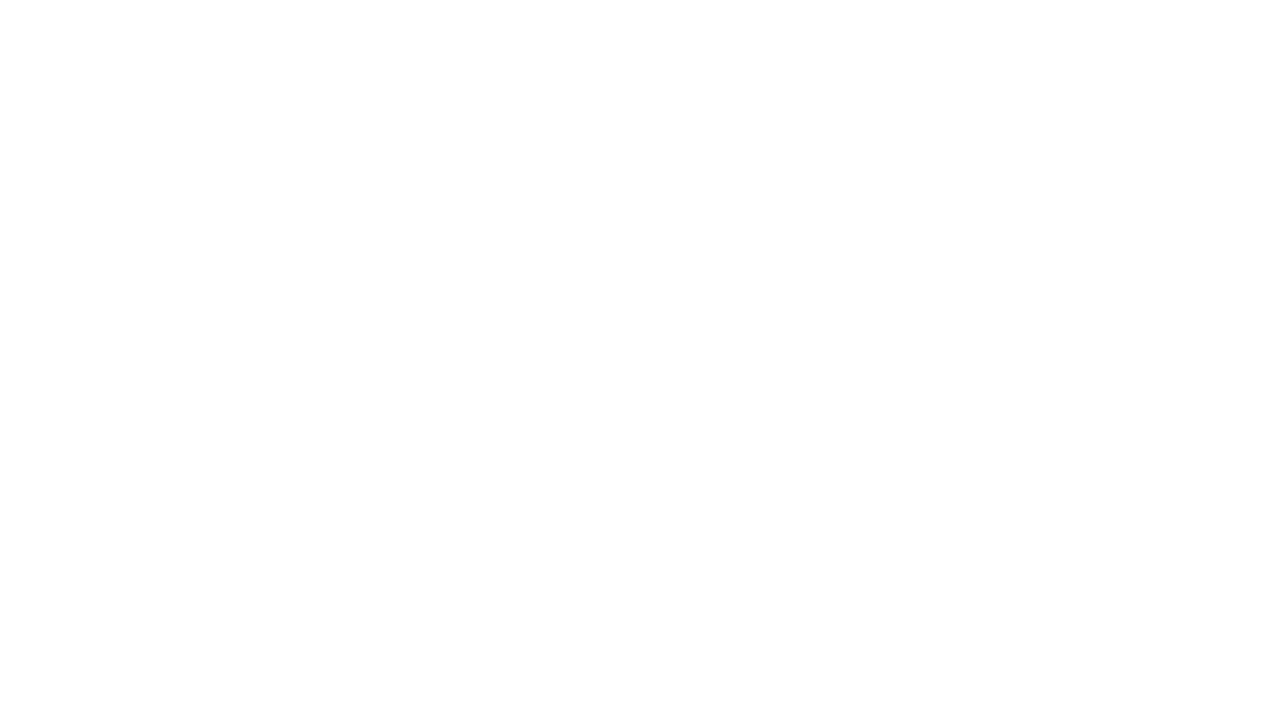
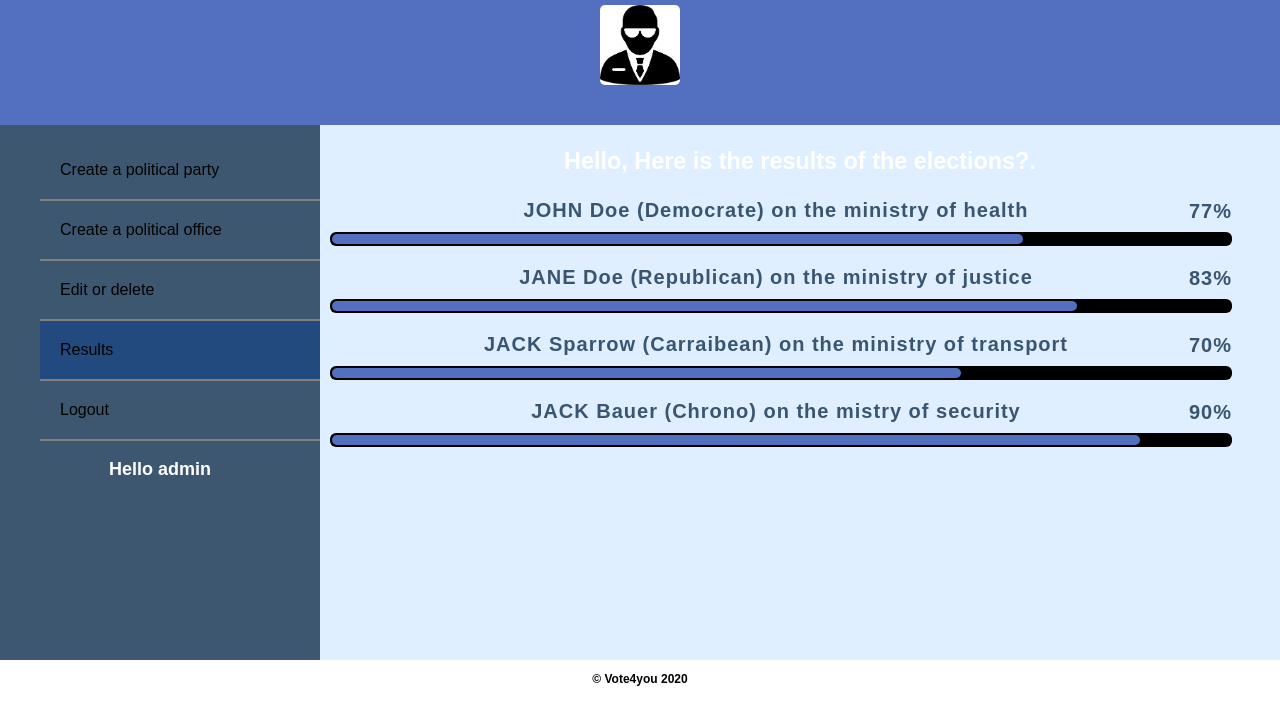
Before and after one commit to Ally4/Your-Vote-React, a React (Create React App) app: page /results-admin in a window 1280 px wide. Shown: the top 724 px of the page. Built offline with nearby package versions, Linux system fonts and the light colour scheme.

Commit message:
feature(results):user-politician-admin results-pages-for-user-politician-admin [finishes #172056720]

```diff
--- a/src/App.js
+++ b/src/App.js
@@ -8,6 +8,9 @@ import PoliticianSignin from './components/PoliticianSignin';
 import UserDashboard from './components/UserDashboard';
 import AdminDashboard from './components/AdminDashboard';
 import PoliticianDashboard from './components/PoliticianDashboard';
+import ResultsPolitician from './components/ResultsPolitician';
+import ResultsAdmin from './components/ResultsAdmin';
+import ResultsUser from './components/ResultsUser';
 import './App.css';
 class App extends Component {
   render() {
@@ -22,6 +25,9 @@ class App extends Component {
         <Route path="/user-dashboard" component={UserDashboard} />
         <Route path="/admin-dashboard" component={AdminDashboard} />
         <Route path="/politician-dashboard" component={PoliticianDashboard} />
+        <Route path="/results-politician" component={ResultsPolitician} />
+        <Route path="/results-admin" component={ResultsAdmin} />
+        <Route path="/results-user" component={ResultsUser} />
         <Route />
       </Switch>
     </Router>
--- a/src/components/AdminDashboard.js
+++ b/src/components/AdminDashboard.js
@@ -10,11 +10,11 @@ class AdminDashboard extends Component {
     <div class="content">
         <div class="sidebar">
             <ul>
-                <li ><Link to="./create-party-admin.html">Create a political party</Link></li>
-                <li ><Link to="./create-office-admin.html">Create a political office</Link></li>
-                <li ><Link to="./delete-edit.html">Edit or delete</Link></li>
-                <li ><Link to="./results.html">Results</Link></li>
-                <li ><Link to="../index.html">Logout</Link></li>
+                <li ><Link to="">Create a political party</Link></li>
+                <li ><Link to="">Create a political office</Link></li>
+                <li ><Link to="">Edit or delete</Link></li>
+                <li><Link to="/results-admin">Results</Link></li>
+                <li ><Link to="/">Logout</Link></li>
             </ul>
             <p class="greet">Hello admin</p>
         </div>
--- a/src/components/PoliticianDashboard.js
+++ b/src/components/PoliticianDashboard.js
@@ -10,9 +10,9 @@ class PoliticianDashboard extends Component {
     <div class="content">
         <div class="sidebar">
             <ul>
-                <li ><Link to="./campaign.html">Run for an office</Link></li>
-                <li><Link to="./results-politician.html">Results</Link></li>
-                <li><Link to="../index.html">Logout</Link></li>
+                <li ><Link to="">Run for an office</Link></li>
+                <li><Link to="/results-politician">Results</Link></li>
+                <li><Link to="/">Logout</Link></li>
             </ul>
             <p class="greet">Hello politician</p>
         </div>
--- /dev/null
+++ b/src/components/ResultsAdmin.js
@@ -0,0 +1,61 @@
+import React, { Component } from 'react';
+import { Link } from 'react-router-dom';
+import admin from '../4.png';
+
+class ResultsAdmin extends Component {
+    render() {
+        return (
+<body>
+    <div class="icon"><img src={admin} id="iconId" alt="admin"/></div>
+    <div className="content">
+        <div className="sidebar">
+            <ul>
+                <li ><Link to="">Create a political party</Link></li>
+                <li ><Link to="">Create a political office</Link></li>
+                <li ><Link to="">Edit or delete</Link></li>
+                <li style={{background: "#234a7e"}}>Results</li>
+                <li><Link to="/">Logout</Link></li>
+            </ul>
+            <p className="greet">Hello admin</p>
+        </div>
+        <div className="subcontent">
+            <h3>Hello, Here is the results of the elections?.</h3>
+            <div className="information">
+                <p>JOHN Doe (Democrate) on the ministry of health</p>
+                <p>77%</p>
+                <div className="graph">
+                    <div className="percentage" style={{width: "77%"}}></div>
+                </div>
+            </div>
+            <div className="information">
+                <p>JANE Doe (Republican) on the ministry of justice</p>
+                <p> 83%</p>
+                <div className="graph">
+                    <div class="percentage" style={{width: "83%"}}></div>
+                </div>
+            </div>
+            <div className="information">
+                <p>JACK Sparrow (Carraibean) on the ministry of transport</p>
+                <p>70%</p>
+                <div className="graph">
+                    <div className="percentage" style={{width: "70%"}}></div>
+                </div>
+            </div>
+            <div className="information">
+                <p>JACK Bauer (Chrono) on the mistry of security</p>
+                <p>90%</p>
+                <div className="graph">
+                    <div className="percentage" style={{width: "90%"}}></div>
+                </div>
+        </div>
+        </div>
+    </div>
+    <div className="footer">
+        <p>&copy; Vote4you 2020</p>
+    </div>
+</body>
+        );
+    }
+}
+
+export default ResultsAdmin;
--- /dev/null
+++ b/src/components/ResultsPolitician.js
@@ -0,0 +1,59 @@
+import React, { Component } from 'react';
+import { Link } from 'react-router-dom';
+import politician from '../5.png';
+
+class ResultsPolitician extends Component {
+    render() {
+        return (
+<body>
+    <div class="icon"><img src={politician} id="iconId" alt="politician" /></div>
+    <div className="content">
+        <div className="sidebar">
+            <ul>
+                <li ><Link to="">Run for an office</Link></li>
+                <li style={{background: "#234a7e"}}>Results</li>
+                <li><Link to="/">Logout</Link></li>
+            </ul>
+            <p className="greet">Hello politician</p>
+        </div>
+        <div className="subcontent">
+            <h3>Hello, Here is the results of the elections?.</h3>
+            <div className="information">
+                <p>JOHN Doe (Democrate) on the ministry of health</p>
+                <p>77%</p>
+                <div className="graph">
+                    <div className="percentage" style={{width: "77%"}}></div>
+                </div>
+            </div>
+            <div className="information">
+                <p>JANE Doe (Republican) on the ministry of justice</p>
+                <p> 83%</p>
+                <div className="graph">
+                    <div class="percentage" style={{width: "83%"}}></div>
+                </div>
+            </div>
+            <div className="information">
+                <p>JACK Sparrow (Carraibean) on the ministry of transport</p>
+                <p>70%</p>
+                <div className="graph">
+                    <div className="percentage" style={{width: "70%"}}></div>
+                </div>
+            </div>
+            <div className="information">
+                <p>JACK Bauer (Chrono) on the mistry of security</p>
+                <p>90%</p>
+                <div className="graph">
+                    <div className="percentage" style={{width: "90%"}}></div>
+                </div>
+        </div>
+        </div>
+    </div>
+    <div className="footer">
+        <p>&copy; Vote4you 2020</p>
+    </div>
+</body>
+        );
+    }
+}
+
+export default ResultsPolitician;
--- /dev/null
+++ b/src/components/ResultsUser.js
@@ -0,0 +1,61 @@
+import React, { Component } from 'react';
+import user from '../images.png';
+import { Link } from 'react-router-dom';
+
+class ResultsUser extends Component {
+    render() {
+        return (
+<body>
+    <div class="icon"><img src={user} id="iconId" alt="user"/></div>
+    <div className="content">
+        <div className="sidebar">
+            <ul>
+                <li ><Link to="">Vote</Link></li>
+                <li ><Link to="">Political parties</Link></li>
+                <li><Link to="">Voted</Link></li>
+                <li style={{background: "#234a7e"}}>Results</li>
+                <li><Link to="/">Logout</Link></li>
+            </ul>
+            <p className="greet">Hello user</p>
+        </div>
+        <div className="subcontent">
+            <h3>Hello, Here is the results of the elections?.</h3>
+            <div className="information">
+                <p>JOHN Doe (Democrate) on the ministry of health</p>
+                <p>77%</p>
+                <div className="graph">
+                    <div className="percentage" style={{width: "77%"}}></div>
+                </div>
+            </div>
+            <div className="information">
+                <p>JANE Doe (Republican) on the ministry of justice</p>
+                <p> 83%</p>
+                <div className="graph">
+                    <div class="percentage" style={{width: "83%"}}></div>
+                </div>
+            </div>
+            <div className="information">
+                <p>JACK Sparrow (Carraibean) on the ministry of transport</p>
+                <p>70%</p>
+                <div className="graph">
+                    <div className="percentage" style={{width: "70%"}}></div>
+                </div>
+            </div>
+            <div className="information">
+                <p>JACK Bauer (Chrono) on the mistry of security</p>
+                <p>90%</p>
+                <div className="graph">
+                    <div className="percentage" style={{width: "90%"}}></div>
+                </div>
+        </div>
+        </div>
+    </div>
+    <div class="footer">
+        <p>&copy; Vote4you 2020</p>
+    </div>
+</body>
+        );
+    }
+}
+
+export default ResultsUser;
--- a/src/components/UserDashboard.js
+++ b/src/components/UserDashboard.js
@@ -10,11 +10,11 @@ class UserDashboard extends Component {
     <div class="content">
         <div class="sidebar">
             <ul>
-                <li ><Link to="./vote.html">Vote</Link></li>
-                <li ><Link to="political-parties.html">Political parties</Link></li>
-                <li ><Link to="./voted.html">Voted</Link></li>
-                <li ><Link to="./results-user.html">Results</Link></li>
-                <li ><Link to="../index.html">Logout</Link></li>
+                <li ><Link to="">Vote</Link></li>
+                <li ><Link to="">Political parties</Link></li>
+                <li ><Link to="">Voted</Link></li>
+                <li><Link to="/results-user">Results</Link></li>
+                <li ><Link to="/">Logout</Link></li>
             </ul>
             <p class="greet">Hello User</p>
         </div>
```
